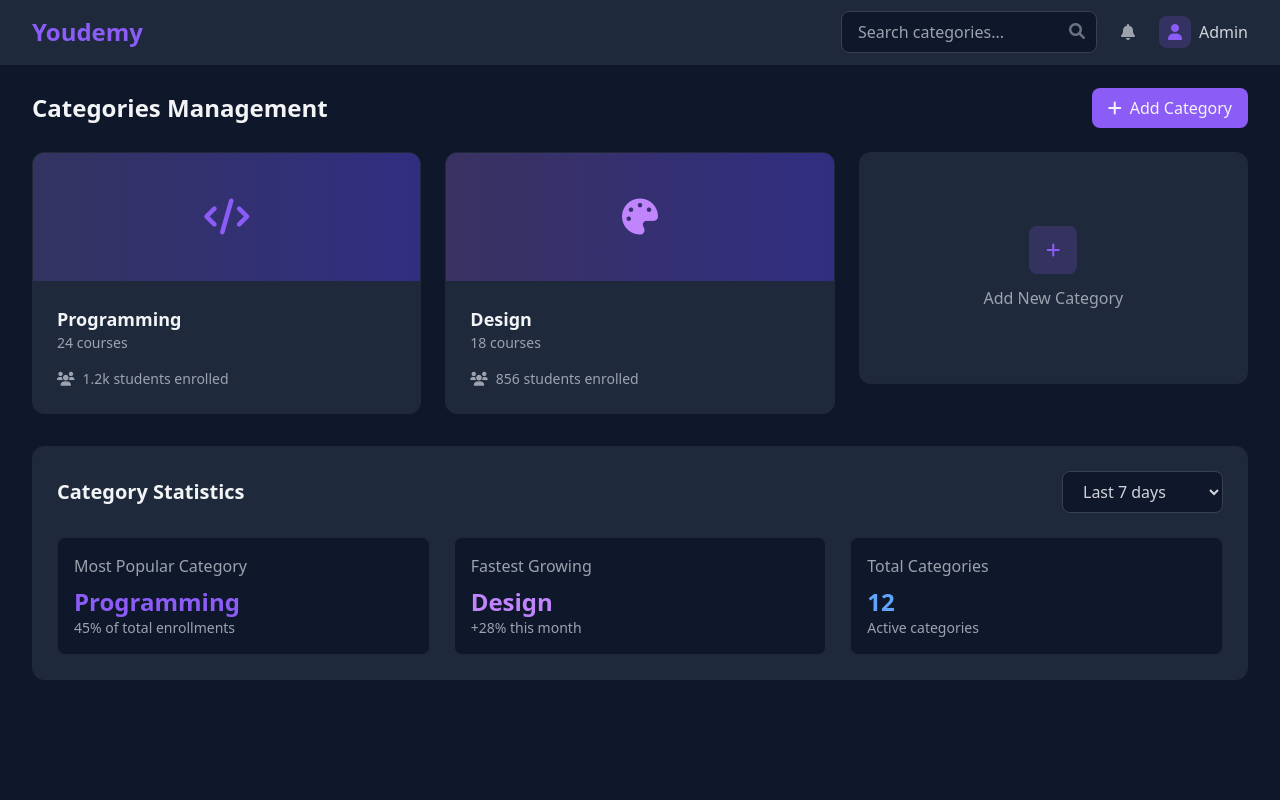
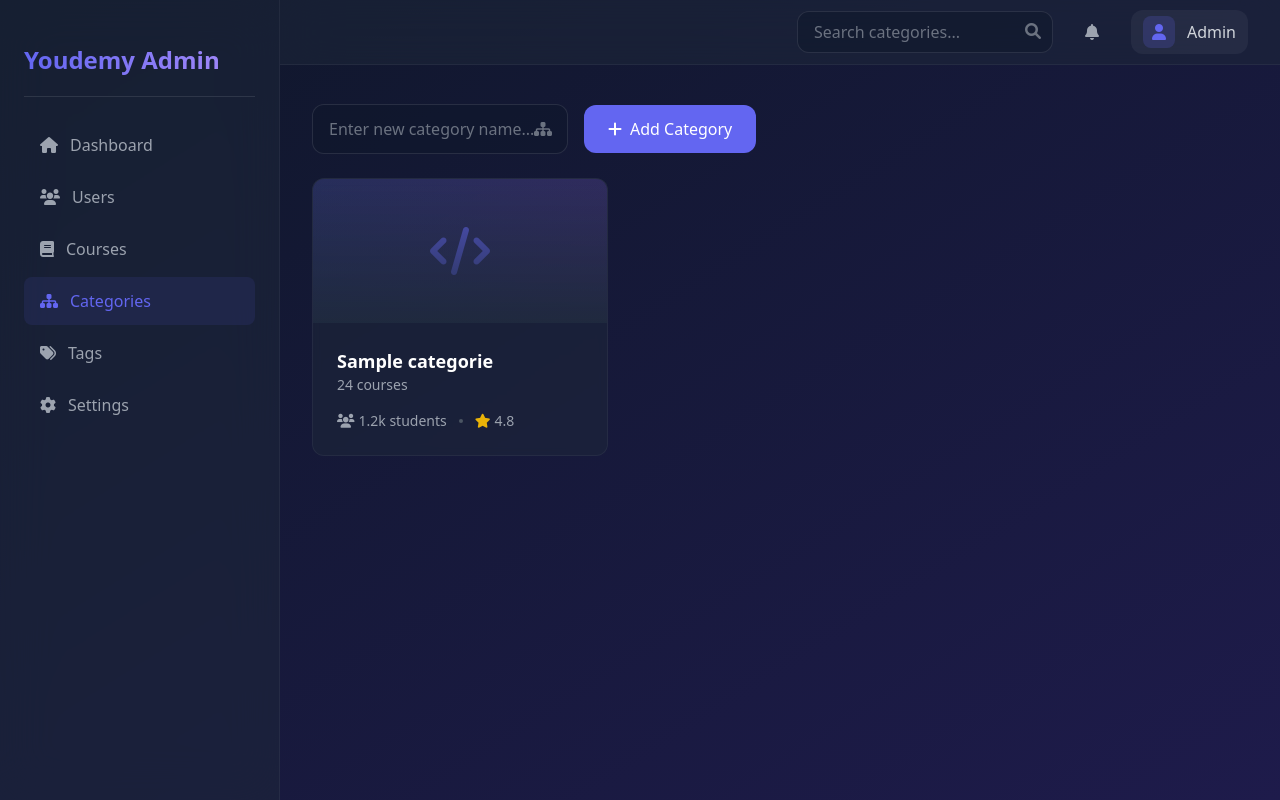
Before and after one commit to imanechadli-02/Youdemy, a PHP site: page /AdminPages/categories.php in a window 1280 px wide. Run offline with PHP 8.4, Linux system fonts and the light colour scheme; tables that the repository leaves empty hold one stand-in row (values such as "Sample post"); some libraries are stand-ins or nearby versions.

Commit message:
feat : ajouter des fonctionnalites d'ajout et de suppression des collections

```diff
--- a/AdminPages/categories.php
+++ b/AdminPages/categories.php
@@ -1,8 +1,42 @@
 <?php
 require_once '../config/config.php';
 require_once '../classes/UserClass.php';
+require_once '../classes/classCategorie.php';
 
 session_start();
+$categorie = new Categorie();
+$categoris = $categorie->afficherCategories();
+
+require_once '../config/config.php';
+require_once '../classes/classCategorie.php';
+
+if ($_SERVER['REQUEST_METHOD'] == 'POST') {
+    $nom_categorie = isset($_POST['categorie']) ? trim($_POST['categorie']) : '';
+
+    if (!empty($nom_categorie)) {
+        $categorie = new Categorie();
+        if ($categorie->ajouterCategorie($nom_categorie)) {
+            header('location: categories.php');
+        }
+    } else {
+        // Optionally add an error message here for empty category name
+        echo "<p class='text-red-500'>Category name cannot be empty</p>";
+    }
+}
+
+
+if (isset($_POST['delete'])) {
+    if (isset($_POST['catId'])) {
+        $categorie_id = $_POST['catId'];
+        $categorie->supprimerCategorie($categorie_id);
+        header('location: categories.php');
+
+    }
+}
+
+
+// $categoris =
+
 ?>
 
 <!DOCTYPE html>
@@ -21,8 +55,8 @@ session_start();
                     colors: {
                         'dark': '#0f172a',
                         'dark-light': '#1e293b',
-                        'primary': '#8b5cf6',
-                        'primary-dark': '#7c3aed',
+                        'primary': '#6366f1',
+                        'primary-dark': '#4f46e5',
                         'surface': '#1e1b4b',
                         'surface-dark': '#312e81'
                     }
@@ -32,24 +66,56 @@ session_start();
     </script>
 </head>
 
-<body class="bg-dark text-gray-100">
+<body class="bg-gradient-to-br from-dark to-surface min-h-screen">
+    <!-- Sidebar -->
+    <div class="fixed left-0 top-0 h-full w-[280px] bg-dark-light/50 backdrop-blur-xl border-r border-white/5 z-20">
+        <div class="p-6">
+            <div class="py-5 border-b border-white/10 mb-6">
+                <h2 class="text-2xl font-bold bg-gradient-to-r from-primary to-violet-400 bg-clip-text text-transparent">Youdemy Admin</h2>
+            </div>
+            <nav class="space-y-1">
+                <a href="DashboardAdmin.php" class="flex items-center gap-3 px-4 py-3 text-gray-400 hover:bg-white/5 rounded-lg transition-colors">
+                    <i class="fas fa-home"></i>
+                    <span>Dashboard</span>
+                </a>
+                <a href="users.php" class="flex items-center gap-3 px-4 py-3 text-gray-400 hover:bg-white/5 rounded-lg transition-colors">
+                    <i class="fas fa-users"></i>
+                    <span>Users</span>
+                </a>
+                <a href="courses.php" class="flex items-center gap-3 px-4 py-3 text-gray-400 hover:bg-white/5 rounded-lg transition-colors">
+                    <i class="fas fa-book"></i>
+                    <span>Courses</span>
+                </a>
+                <a href="categories.php" class="flex items-center gap-3 px-4 py-3 text-primary bg-primary/10 rounded-lg">
+                    <i class="fas fa-sitemap"></i>
+                    <span>Categories</span>
+                </a>
+                <a href="tags.php" class="flex items-center gap-3 px-4 py-3 text-gray-400 hover:bg-white/5 rounded-lg transition-colors">
+                    <i class="fas fa-tags"></i>
+                    <span>Tags</span>
+                </a>
+                <a href="settings.php" class="flex items-center gap-3 px-4 py-3 text-gray-400 hover:bg-white/5 rounded-lg transition-colors">
+                    <i class="fas fa-cog"></i>
+                    <span>Settings</span>
+                </a>
+            </nav>
+        </div>
+    </div>
+
     <!-- Top Navigation -->
-    <nav class="bg-dark-light border-b border-gray-800 fixed w-full z-10">
-        <div class="max-w-7xl mx-auto px-4 sm:px-6 lg:px-8">
-            <div class="flex justify-between h-16">
-                <div class="flex items-center">
-                    <span class="text-2xl font-bold text-primary">Youdemy</span>
-                </div>
-                <div class="flex items-center gap-4">
+    <nav class="fixed top-0 right-0 w-[calc(100%-280px)] bg-dark-light/50 backdrop-blur-xl border-b border-white/5 z-10">
+        <div class="px-8">
+            <div class="flex justify-end h-16">
+                <div class="flex items-center gap-6">
                     <div class="relative">
                         <input type="text" placeholder="Search categories..."
-                               class="w-64 px-4 py-2 rounded-lg bg-dark border border-gray-700 focus:outline-none focus:border-primary text-gray-300">
+                            class="w-64 px-4 py-2 rounded-xl bg-dark/50 border border-white/10 focus:outline-none focus:border-primary/50 text-gray-300 placeholder-gray-500">
                         <i class="fas fa-search absolute right-3 top-3 text-gray-500"></i>
                     </div>
-                    <button class="p-2 rounded-lg hover:bg-dark-light">
+                    <button class="p-2 rounded-xl hover:bg-white/5 transition-colors">
                         <i class="fas fa-bell text-gray-400"></i>
                     </button>
-                    <div class="flex items-center gap-2">
+                    <div class="flex items-center gap-3 bg-white/5 px-3 py-1.5 rounded-xl">
                         <div class="w-8 h-8 rounded-lg bg-primary/20 flex items-center justify-center">
                             <i class="fas fa-user text-primary"></i>
                         </div>
@@ -61,114 +127,139 @@ session_start();
     </nav>
 
     <!-- Main Content -->
-    <div class="pt-16 px-8">
+    <main class="ml-[280px] pt-20 px-8">
         <!-- Header -->
+        <!-- Add Category Card --><!-- Header section with search and add button -->
         <div class="max-w-7xl mx-auto py-6">
-            <div class="flex justify-between items-center">
-                <h1 class="text-2xl font-bold text-gray-100">Categories Management</h1>
-                <button class="px-4 py-2 bg-primary hover:bg-primary-dark rounded-lg flex items-center gap-2 transition-all duration-300">
+            <div class="flex justify-between items-center gap-4">
+                <form action="" method="POST">
+                    <div class="flex items-center gap-4">
+                        <!-- New Category Input -->
+                        <div class="relative">
+                            <input name="categorie" type="text" placeholder="Enter new category name..." class="w-64 px-4 py-3 bg-dark/50 border border-white/10 rounded-xl text-gray-100 placeholder-gray-500 focus:outline-none focus:ring-2 focus:ring-primary/50 focus:border-transparent transition-all duration-300">
+                            <div class="absolute inset-y-0 right-0 flex items-center pr-4 pointer-events-none">
+                                <i class="fas fa-sitemap text-gray-500"></i>
+                            </div>
+                        </div>
+                        <!-- Add Category Button -->
+                        <button class="px-6 py-3 bg-primary hover:bg-primary-dark rounded-xl flex items-center gap-2
+                         transition-all duration-300 font-medium text-white whitespace-nowrap">
                             <i class="fas fa-plus"></i>
                             Add Category
                         </button>
+                    </div>
+                </form>
             </div>
         </div>
 
         <!-- Categories Grid -->
         <div class="max-w-7xl mx-auto grid grid-cols-1 md:grid-cols-2 lg:grid-cols-3 gap-6 mb-8">
-            <!-- Category Card -->
-            <div class="bg-dark-light rounded-xl border border-gray-800 overflow-hidden group hover:border-primary/50 transition-all duration-300">
-                <div class="h-32 bg-gradient-to-r from-primary/20 to-surface-dark flex items-center justify-center">
-                    <i class="fas fa-code text-4xl text-primary"></i>
+            <!-- Category Card 1 -->
+            <?php foreach ($categoris as $categorie) : ?>
+                <div class="bg-dark-light/50 backdrop-blur-sm rounded-xl border border-white/5 overflow-hidden group hover:border-primary/50 hover:shadow-lg hover:shadow-primary/5 transition-all duration-300">
+                    <div class="h-36 bg-gradient-to-r from-primary/20 to-violet-500/20 flex items-center justify-center relative">
+                        <i class="fas fa-code text-5xl text-primary opacity-75"></i>
+                        <div class="absolute inset-0 bg-gradient-to-t from-dark-light/90 to-transparent"></div>
                     </div>
-                <div class="p-6">
+                    <div class="p-6 relative">
                         <div class="flex justify-between items-start mb-4">
                             <div>
-                            <h3 class="text-lg font-semibold text-gray-100">Programming</h3>
+                                <h3 class="text-lg font-semibold text-white"><?= htmlspecialchars($categorie['nom']) ?></h3>
                                 <p class="text-gray-400 text-sm">24 courses</p>
                             </div>
                             <div class="flex items-center gap-2 opacity-0 group-hover:opacity-100 transition-all duration-300">
-                            <button class="p-2 hover:bg-dark rounded-lg text-blue-400">
+                                <button class="p-2 hover:bg-white/5 rounded-lg text-primary">
                                     <i class="fas fa-edit"></i>
                                 </button>
-                            <button class="p-2 hover:bg-dark rounded-lg text-red-400">
+                                <form action="" method="POST">
+                                    <input type="hidden" name="catId" value="<?= htmlspecialchars($categorie['categorie_id']) ?>">
+                                    <button name="delete" class="p-2 hover:bg-white/5 rounded-lg text-red-400">
                                         <i class="fas fa-trash-alt"></i>
                                     </button>
+                                </form>
                             </div>
                         </div>
-                    <div class="flex items-center gap-2 text-sm text-gray-400">
+                        <div class="flex items-center gap-3 text-sm text-gray-400">
+                            <div class="flex items-center gap-1">
                                 <i class="fas fa-users"></i>
-                        <span>1.2k students enrolled</span>
+                                <span>1.2k students</span>
+                            </div>
+                            <div class="w-1 h-1 bg-gray-600 rounded-full"></div>
+                            <div class="flex items-center gap-1">
+                                <i class="fas fa-star text-yellow-500"></i>
+                                <span>4.8</span>
                             </div>
                         </div>
                     </div>
+                </div>
+            <?php endforeach ?>
 
-            <!-- Category Card -->
-            <div class="bg-dark-light rounded-xl border border-gray-800 overflow-hidden group hover:border-primary/50 transition-all duration-300">
-                <div class="h-32 bg-gradient-to-r from-purple-500/20 to-surface-dark flex items-center justify-center">
-                    <i class="fas fa-palette text-4xl text-purple-400"></i>
-                </div>
-                <div class="p-6">
-                    <div class="flex justify-between items-start mb-4">
-                        <div>
-                            <h3 class="text-lg font-semibold text-gray-100">Design</h3>
-                            <p class="text-gray-400 text-sm">18 courses</p>
-                        </div>
-                        <div class="flex items-center gap-2 opacity-0 group-hover:opacity-100 transition-all duration-300">
-                            <button class="p-2 hover:bg-dark rounded-lg text-blue-400">
-                                <i class="fas fa-edit"></i>
-                            </button>
-                            <button class="p-2 hover:bg-dark rounded-lg text-red-400">
-                                <i class="fas fa-trash-alt"></i>
-                            </button>
-                        </div>
-                    </div>
-                    <div class="flex items-center gap-2 text-sm text-gray-400">
-                        <i class="fas fa-users"></i>
-                        <span>856 students enrolled</span>
-                    </div>
-                </div>
-            </div>
 
-            <!-- Add Category Card -->
-            <div class="bg-dark-light rounded-xl border border-gray-800 border-dashed flex items-center justify-center h-[232px] cursor-pointer hover:border-primary/50 transition-all duration-300">
-                <div class="text-center">
-                    <div class="w-12 h-12 rounded-lg bg-primary/20 flex items-center justify-center mx-auto mb-3">
-                        <i class="fas fa-plus text-primary"></i>
-                    </div>
-                    <p class="text-gray-400">Add New Category</p>
-                </div>
-            </div>
-        </div>
 
             <!-- Category Stats -->
-        <div class="max-w-7xl mx-auto bg-dark-light rounded-xl border border-gray-800 p-6 mb-8">
-            <div class="flex justify-between items-center mb-6">
-                <h2 class="text-xl font-semibold">Category Statistics</h2>
-                <select class="bg-dark border border-gray-700 rounded-lg px-4 py-2 text-gray-300 focus:outline-none focus:border-primary">
+            <!-- <div class="max-w-7xl mx-auto bg-dark-light/50 backdrop-blur-sm rounded-xl border border-white/5 p-8 mb-8">
+            <div class="flex justify-between items-center mb-8">
+                <h2 class="text-2xl font-bold text-white">Category Statistics</h2>
+                <select class="bg-dark/50 border border-white/10 rounded-xl px-4 py-2.5 text-gray-300 focus:outline-none focus:border-primary/50">
                     <option>Last 7 days</option>
                     <option>Last 30 days</option>
                     <option>Last 3 months</option>
                 </select>
             </div>
-            <div class="grid grid-cols-1 md:grid-cols-3 gap-6">
-                <div class="p-4 bg-dark rounded-lg border border-gray-800">
-                    <h3 class="text-gray-400 mb-2">Most Popular Category</h3>
-                    <p class="text-2xl font-bold text-primary">Programming</p>
-                    <p class="text-gray-400 text-sm">45% of total enrollments</p>
+            <div class="grid grid-cols-1 md:grid-cols-3 gap-6"> -->
+            <!-- Most Popular Category -->
+            <!-- <div class="p-6 bg-dark/50 rounded-xl border border-white/5 hover:border-primary/50 transition-all duration-300">
+                    <div class="flex items-center gap-4 mb-4">
+                        <div class="w-12 h-12 rounded-xl bg-primary/20 flex items-center justify-center">
+                            <i class="fas fa-crown text-primary"></i>
                         </div>
-                <div class="p-4 bg-dark rounded-lg border border-gray-800">
-                    <h3 class="text-gray-400 mb-2">Fastest Growing</h3>
-                    <p class="text-2xl font-bold text-purple-400">Design</p>
-                    <p class="text-gray-400 text-sm">+28% this month</p>
+                        <div>
+                            <h3 class="text-gray-400 text-sm">Most Popular</h3>
+                            <p class="text-xl font-bold text-white">Programming</p>
                         </div>
-                <div class="p-4 bg-dark rounded-lg border border-gray-800">
-                    <h3 class="text-gray-400 mb-2">Total Categories</h3>
-                    <p class="text-2xl font-bold text-blue-400">12</p>
-                    <p class="text-gray-400 text-sm">Active categories</p>
+                    </div>
+                    <div class="flex items-center gap-2 text-green-400 text-sm">
+                        <i class="fas fa-arrow-up"></i>
+                        <span>45% of total enrollments</span>
+                    </div>
+                </div> -->
+
+            <!-- Fastest Growing -->
+            <!-- <div class="p-6 bg-dark/50 rounded-xl border border-white/5 hover:border-primary/50 transition-all duration-300">
+                    <div class="flex items-center gap-4 mb-4">
+                        <div class="w-12 h-12 rounded-xl bg-violet-500/20 flex items-center justify-center">
+                            <i class="fas fa-rocket text-violet-400"></i>
+                        </div>
+                        <div>
+                            <h3 class="text-gray-400 text-sm">Fastest Growing</h3>
+                            <p class="text-xl font-bold text-white">Design</p>
+                        </div>
+                    </div>
+                    <div class="flex items-center gap-2 text-green-400 text-sm">
+                        <i class="fas fa-arrow-up"></i>
+                        <span>+28% this month</span>
+                    </div>
+                </div> -->
+
+            <!-- Total Categories -->
+            <!-- <div class="p-6 bg-dark/50 rounded-xl border border-white/5 hover:border-primary/50 transition-all duration-300">
+                    <div class="flex items-center gap-4 mb-4">
+                        <div class="w-12 h-12 rounded-xl bg-blue-500/20 flex items-center justify-center">
+                            <i class="fas fa-layer-group text-blue-400"></i>
+                        </div>
+                        <div>
+                            <h3 class="text-gray-400 text-sm">Total Categories</h3>
+                            <p class="text-xl font-bold text-white">12</p>
+                        </div>
+                    </div>
+                    <div class="flex items-center gap-2 text-gray-400 text-sm">
+                        <i class="fas fa-check-circle"></i>
+                        <span>All categories active</span>
                     </div>
                 </div>
             </div>
-    </div>
+        </div> -->
+    </main>
 </body>
 
 </html>
--- /dev/null
+++ b/classes/classCategorie.php
@@ -0,0 +1,64 @@
+<?php
+class Categorie
+{
+    private $dbConnection;
+
+    public function __construct()
+    {
+        // Initialise la connexion à la base de données
+        $this->dbConnection = (new Connection)->getConnection();
+        if (!$this->dbConnection) {
+            die("Erreur de connexion à la base de données.");
+        }
+    }
+
+
+    public function ajouterCategorie($nom_categorie)
+    {
+        $dbConnection = (new Connection)->getConnection();
+
+        if (!$dbConnection) {
+            die("Erreur de connexion à la base de données");
+        }
+
+        if (empty($nom_categorie)) {
+            echo "Le nom de la catégorie ne peut pas être vide.";
+            return;
+        }
+
+        $query = "INSERT INTO Categorie (nom) VALUES (?)";
+        $stmt = $dbConnection->prepare($query);
+
+        if (!$stmt) {
+            die("Erreur de préparation de la requête : " . $dbConnection->error);
+        }
+
+        $stmt->bind_param('s', $nom_categorie);
+
+        if ($stmt->execute()) {
+            echo "Catégorie ajoutée avec succès.";
+            return true;
+        } else {
+            echo "Erreur lors de l'ajout de la catégorie : " . $stmt->error;
+            error_log("Erreur lors de l'exécution de la requête : " . $stmt->error);
+        }
+
+        $stmt->close();
+    }
+
+    public function afficherCategories()
+    {
+        $query = "SELECT * FROM categorie ";
+        $stmt = $this->dbConnection->prepare($query);
+        $stmt->execute();
+        return $stmt->get_result()->fetch_all(MYSQLI_ASSOC);
+    }
+
+    public function supprimerCategorie($id) {
+        $query = "DELETE FROM categorie WHERE categorie_id=?";
+        $stmt = $this->dbConnection->prepare($query);
+        $stmt->bind_param('i',$id);
+
+        $stmt->execute();
+    }
+}
--- a/templates/signIn.php
+++ b/templates/signIn.php
@@ -84,7 +84,7 @@ if ($_SERVER['REQUEST_METHOD'] == 'POST') {
             </div>
 
             <form action="" method="POST" class="space-y-6">
-            <?php if (!empty($message)) : ?>
+                <?php if (!empty($message)) : ?>
                     <div class="bg-red-500 text-white p-3 rounded-lg">
                         <?= htmlspecialchars($message) ?>
                     </div>
```
Also changed, not shown: AdminPages/process.php (added, +19 -0 lines), classes/AdminClass.php (+25 -0 lines). Lines whose indentation alone changed are shown as unchanged.
